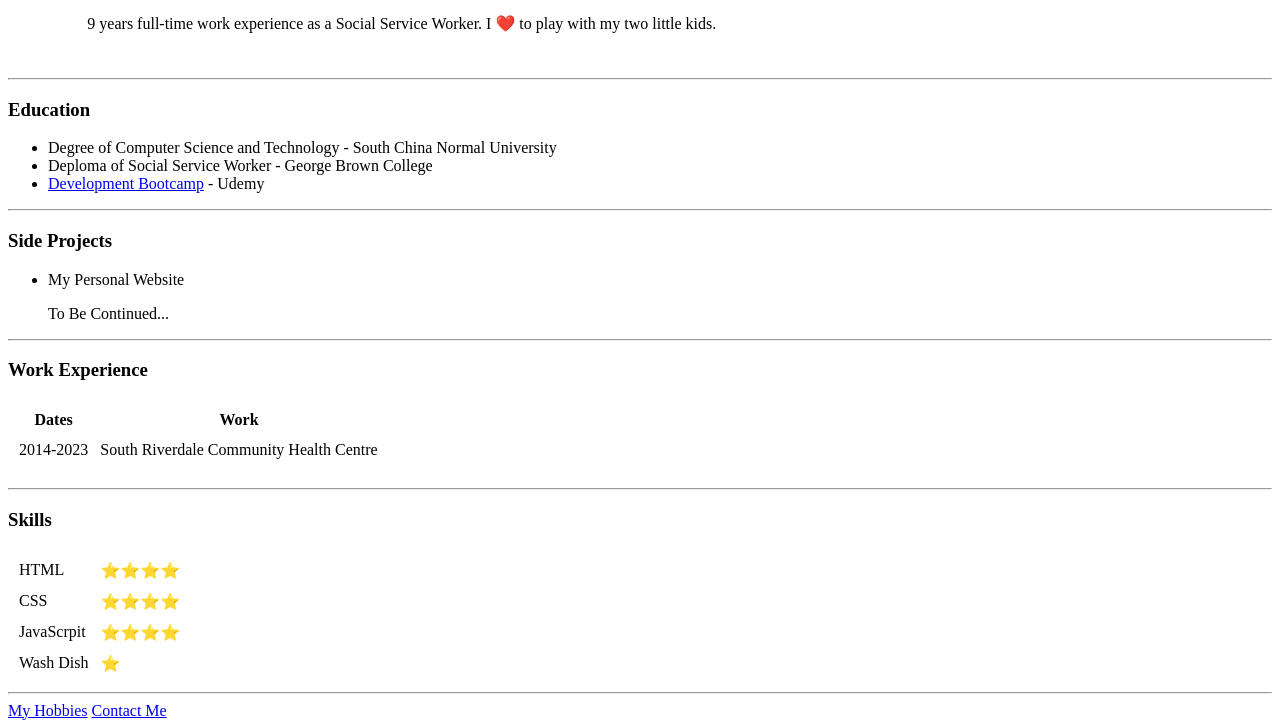
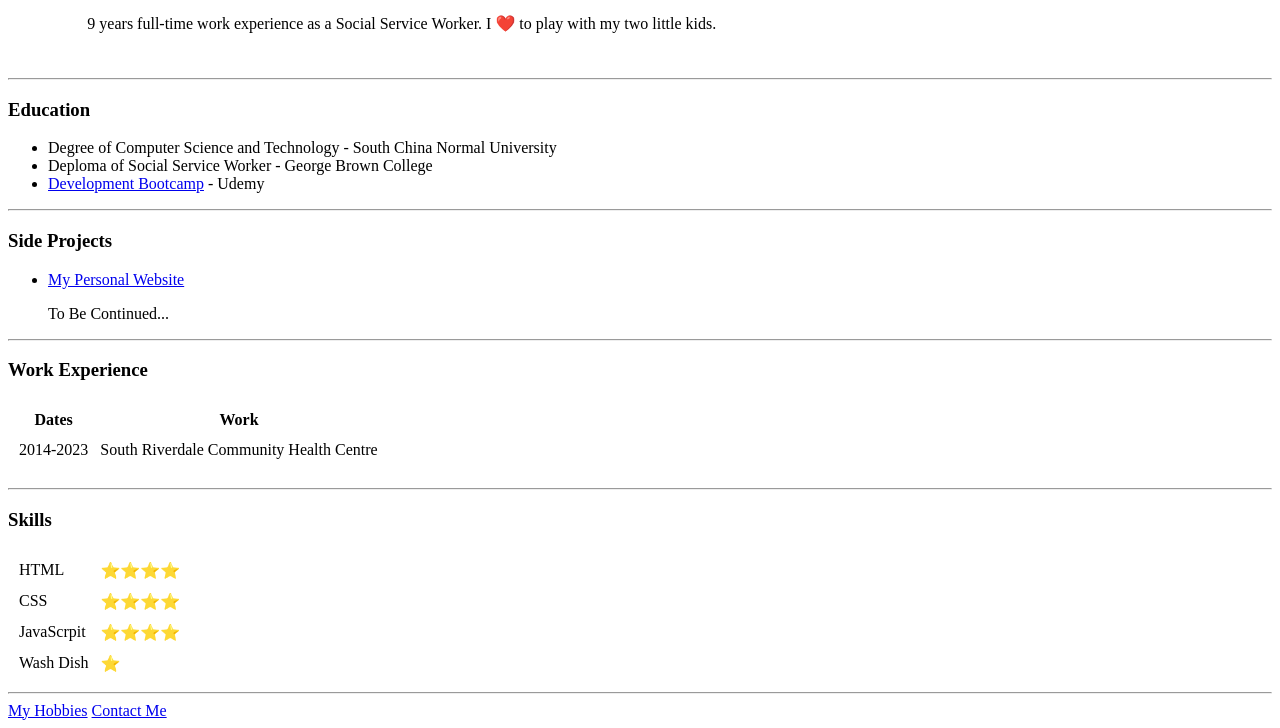
Before and after one commit to itsBillyWu/CV, a plain HTML site: page index.html in a window 1280 px wide. Shown: the part 129-857 px from the top of the page. Drawn offline with Linux system fonts and the light colour scheme.

Commit message:
Update index.html

```diff
--- a/index.html
+++ b/index.html
@@ -27,7 +27,7 @@
 
     <h3>Side Projects</h3>
     <ul>
-        <li>My Personal Website</li>
+        <li><a href="https://itsbillywu.github.io/CV/">My Personal Website</li></a>
         <p>To Be Continued...</p>
     </ul>
     <hr>
```
